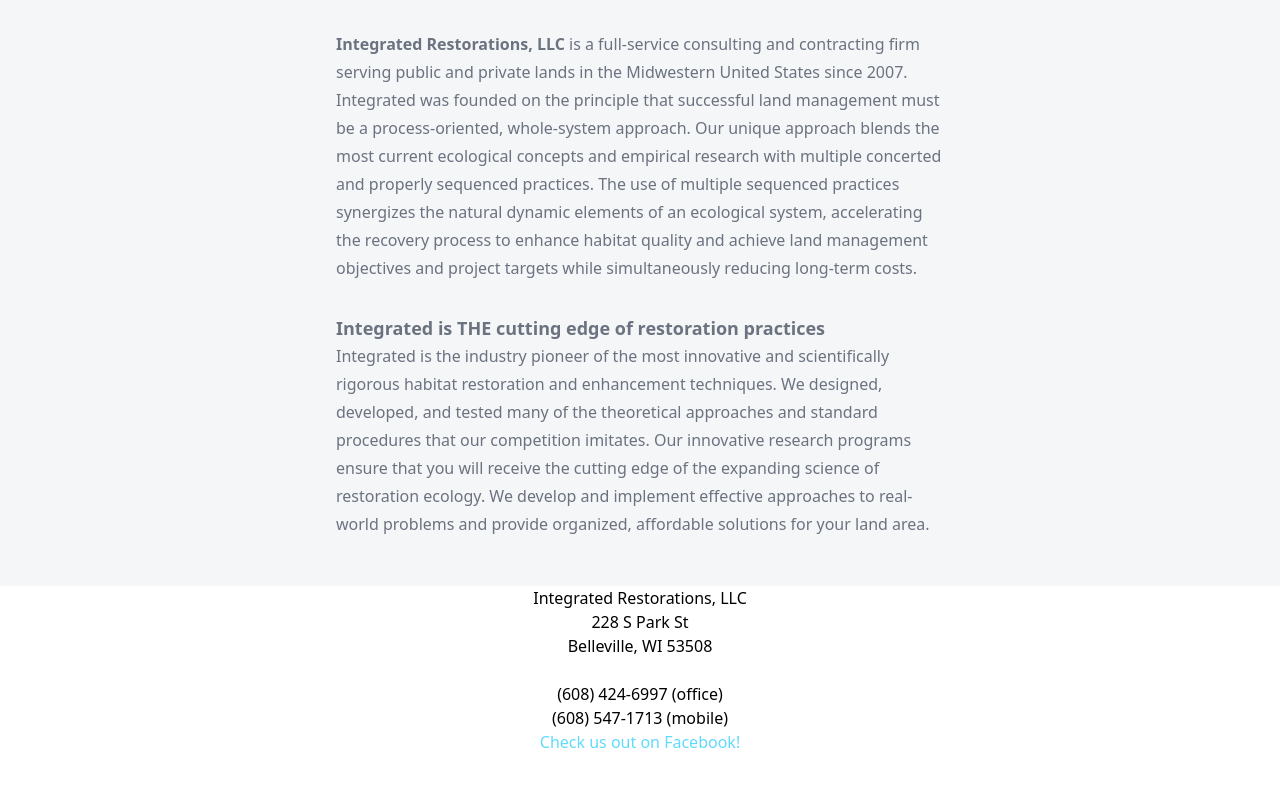
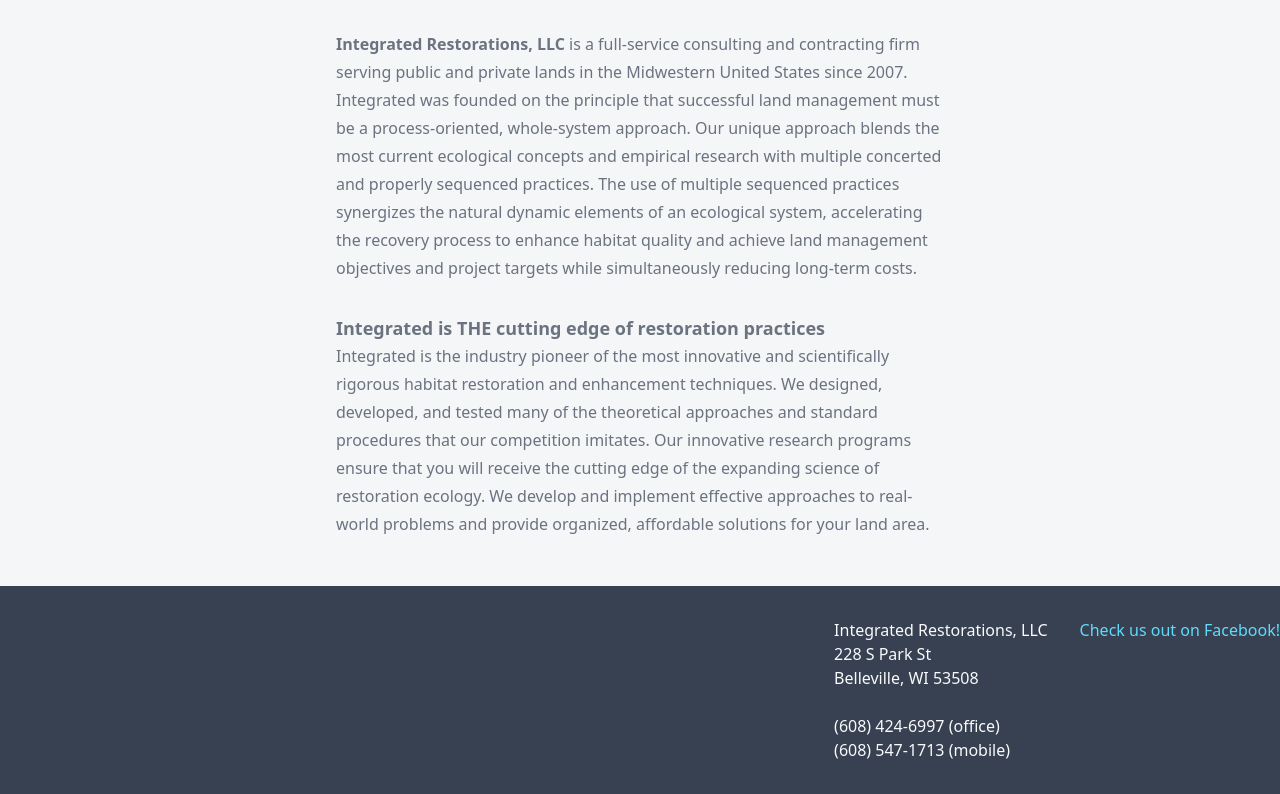
Before and after one commit to mostlyclicks/ir-wi-2022, a React (Create React App) app: page / in a window 1280 px wide. Shown: the part 802-1596 px from the top of the page. Before the commit the page ends 1556 px from the top, so only its background shows below. Built offline with nearby package versions, Linux system fonts and the light colour scheme.

Commit message:
add footer

```diff
--- a/src/App.js
+++ b/src/App.js
@@ -2,6 +2,7 @@
 import './App.css';
 import Header from './components/Header'
 import About from './components/About'
+import Footer from './components/Footer'
 
 function App() {
   return (
@@ -11,23 +12,10 @@
 
       <main>
         <About />
-        <p>
-          Integrated Restorations, LLC<br/>
-          228 S Park St<br/>
-          Belleville, WI 53508<br/><br/>
 
-          (608) 424-6997 (office)<br/>
-          (608) 547-1713 (mobile)
-        </p>
-        <a
-          className="App-link"
-          href="https://www.facebook.com/Integratedrestorations"
-          target="_blank"
-          rel="noopener noreferrer"
-        >
-          Check us out on Facebook!
-        </a>
       </main>
+
+    <Footer />
 
 
 
--- a/src/components/Footer.js
+++ b/src/components/Footer.js
@@ -2,10 +2,10 @@
 
 const Footer = () => {
   return (
-    <footer>
-      <div></div>
-      <div></div>
-       <p>
+    <footer className="bg-gray-700">
+      <section className="flex justify-end container mx-auto py-8 text-gray-50">
+      <div className="text-left mr-8">
+        <p>
           Integrated Restorations, LLC<br/>
           228 S Park St<br/>
           Belleville, WI 53508<br/><br/>
@@ -13,6 +13,10 @@
           (608) 424-6997 (office)<br/>
           (608) 547-1713 (mobile)
         </p>
+
+      </div>
+      <div></div>
+
         <a
           className="App-link"
           href="https://www.facebook.com/Integratedrestorations"
@@ -21,7 +25,7 @@
         >
           Check us out on Facebook!
         </a>
-
+      </section>
     </footer>
   )
 }
```
